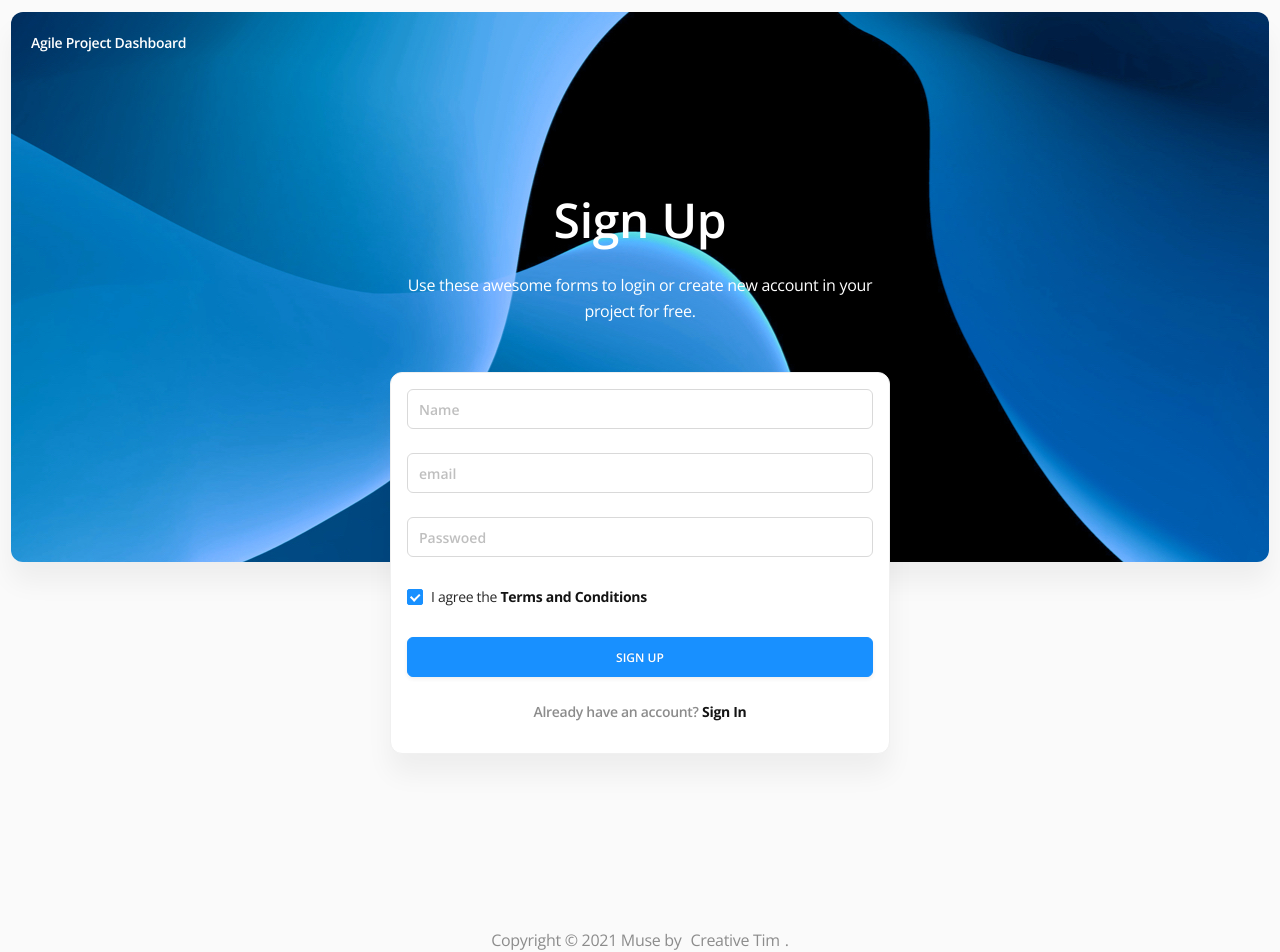
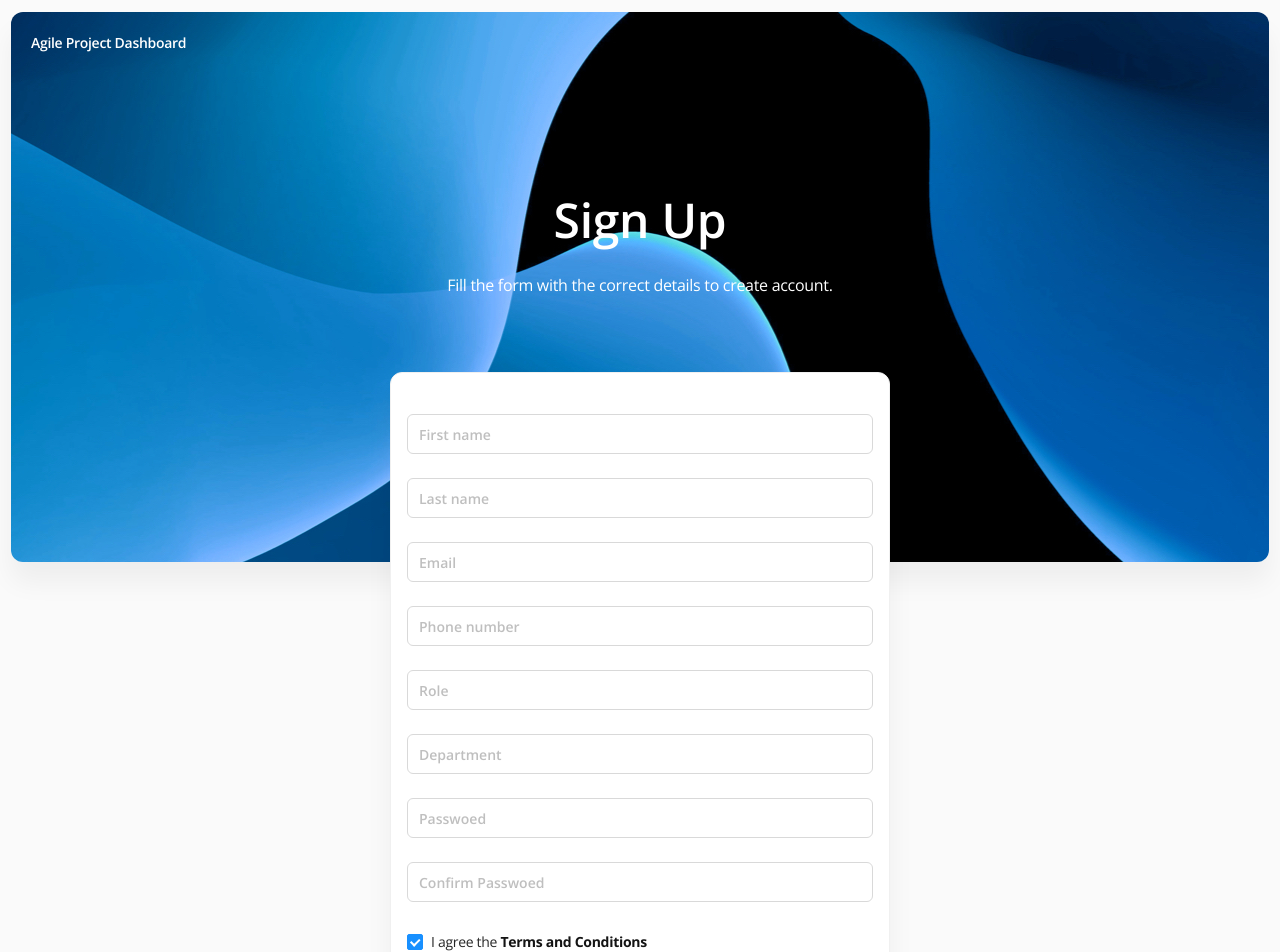
Before and after one commit to Cornerpis/agile-orbit-frontend, a React (Create React App) app: page /sign-up in a window 1280 px wide. Shown: the top 952 px of the page. Built offline with nearby package versions, Linux system fonts and the light colour scheme.

Commit message:
Effect changes on the dashboard and the sign up page

```diff
--- a/src/pages/SignUp.js
+++ b/src/pages/SignUp.js
@@ -168,8 +168,7 @@ export default class SignUp extends Component {
               <div className="content">
                 <Title>Sign Up</Title>
                 <p className="text-lg">
-                  Use these awesome forms to login or create new account in your
-                  project for free.
+                  Fill the form with the correct details to create account.
                 </p>
               </div>
             </div>
@@ -198,32 +197,73 @@ export default class SignUp extends Component {
                 initialValues={{ remember: true }}
                 onFinish={onFinish}
                 onFinishFailed={onFinishFailed}
-                className="row-col"
+                className="row-col" style={{marginTop:25}}
               >
                 <Form.Item
                   name="Name"
                   rules={[
-                    { required: true, message: "Please input your username!" },
+                    { required: true, message: "Please enter your first name" },
                   ]}
                 >
-                  <Input placeholder="Name" />
+                  <Input placeholder="First name" />
+                </Form.Item>
+                <Form.Item
+                  name="lname"
+                  rules={[
+                    { required: true, message: "Please enter your last name" },
+                  ]}
+                >
+                  <Input placeholder="Last name" />
                 </Form.Item>
                 <Form.Item
                   name="email"
                   rules={[
-                    { required: true, message: "Please input your email!" },
+                    { required: true, message: "Please enter your email!" },
                   ]}
                 >
-                  <Input placeholder="email" />
+                  <Input placeholder="Email" />
+                </Form.Item>
+                <Form.Item
+                  name="phonenumber"
+                  rules={[
+                    { required: true, message: "Please enter your phone number" },
+                  ]}
+                >
+                  <Input placeholder="Phone number" />
+                </Form.Item>
+                <Form.Item
+                  name="role"
+                  rules={[
+                    { required: true, message: "Please enter your role" },
+                  ]}
+                >
+                  <Input placeholder="Role" />
+                </Form.Item>
+                <Form.Item
+                  name="department"
+                  rules={[
+                    { required: true, message: "Please enter your department" },
+                  ]}
+                >
+                  <Input placeholder="Department" />
                 </Form.Item>
                 <Form.Item
                   name="password"
                   rules={[
-                    { required: true, message: "Please input your password!" },
+                    { required: true, message: "Please enter your password!" },
                   ]}
                 >
                   <Input placeholder="Passwoed" />
                 </Form.Item>
+                <Form.Item
+                  name="confirmpassword"
+                  rules={[
+                    { required: true, message: "Please enter your confirm password!" },
+                  ]}
+                >
+                  <Input placeholder="Confirm Passwoed" />
+                </Form.Item>
+
 
                 <Form.Item name="remember" valuePropName="checked">
                   <Checkbox>
@@ -289,7 +329,7 @@ export default class SignUp extends Component {
             </Menu>
             <p className="copyright">
               {" "}
-              Copyright © 2021 Muse by <a href="#pablo">Creative Tim</a>.{" "}
+              Copyright © 2025 by <a href="www.cornerpistech.com">Cornerpis Technology</a>.{" "}
             </p>
           </Footer>
         </div>
```
